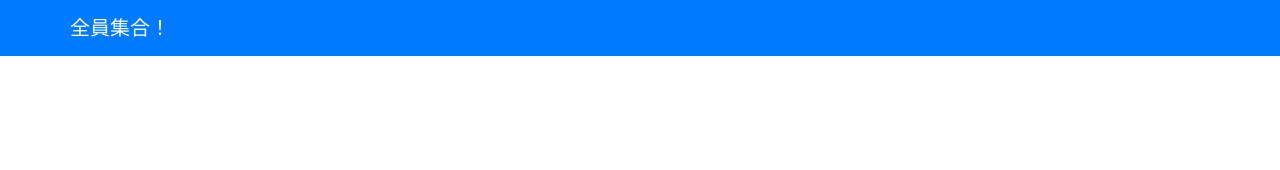
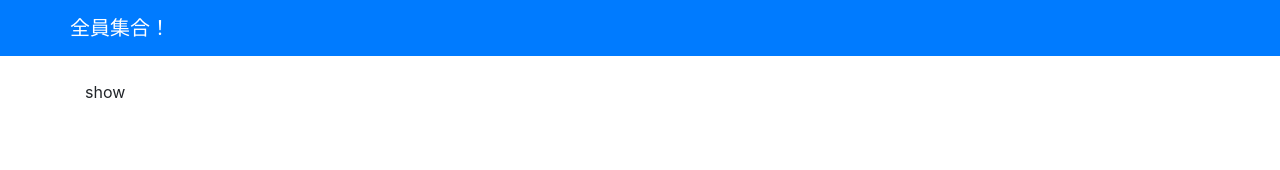
Before and after one commit to solt9029/all-gather-client, a React (Create React App) app: page /schedules/1 in a window 1280 px wide. Shown: the top 170 px of the page. Built offline with nearby package versions, Linux system fonts and the light colour scheme.

Commit message:
Add route

```diff
--- a/src/App.jsx
+++ b/src/App.jsx
@@ -1,6 +1,7 @@
 import React from 'react';
 import { BrowserRouter, Route } from 'react-router-dom';
 import { New } from './pages/schedules/New';
+import { Show } from './pages/schedules/Show';
 import { Navbar, Container, NavbarBrand } from 'react-bootstrap';
 
 export function App() {
@@ -14,6 +15,7 @@ export function App() {
       <Container>
         <BrowserRouter>
           <Route exact path="/schedules/new" component={New} />
+          <Route exact path="/schedules/:id" component={Show} />
         </BrowserRouter>
       </Container>
     </>
--- /dev/null
+++ b/src/pages/schedules/Show.jsx
@@ -0,0 +1,10 @@
+import React, { useState } from 'react';
+import { Row, Col, Form, Button } from 'react-bootstrap';
+import { createSchedule } from '../../utils';
+import { useRouteMatch } from 'react-router-dom';
+
+export function Show() {
+  const routeMatch = useRouteMatch();
+  console.log(routeMatch.params.id);
+  return <div>show</div>;
+}
```
